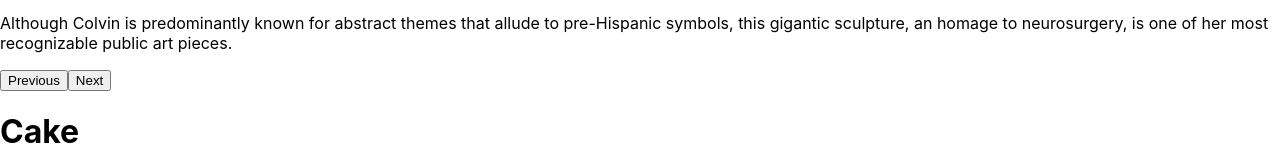
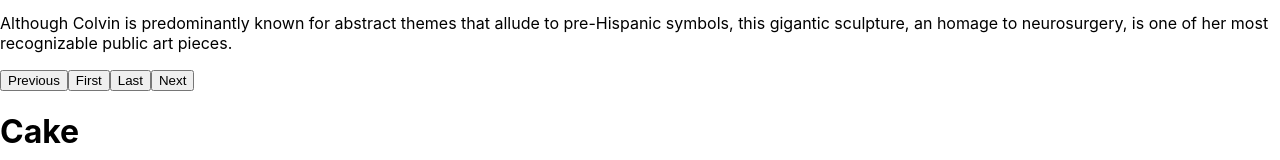
Before and after one commit to RavisaraJayasundara/react-website-, a React (Create React App) app in the folder react_website/: page / in a window 1280 px wide. Shown: the part 442-602 px from the top of the page. Built offline with nearby package versions, Linux system fonts and the light colour scheme.

Commit message:
update Arts file

```diff
--- a/react_website/src/components/Arts.jsx
+++ b/react_website/src/components/Arts.jsx
@@ -4,7 +4,7 @@ import {sculptureList} from './data (1)';
 export default function Arts(){
     const [index,setIndex] = useState(0);
     const prev=()=>{
-        if([index]<1){
+        if(index<1){
             alert('Out of range');
         }else{
             setIndex(index-1);
@@ -18,6 +18,12 @@ export default function Arts(){
             setIndex(index+1);
         }
     }
+    const first=()=>{
+        setIndex(0);
+    }
+    const last=()=>{
+        setIndex(sculptureList.length-1);
+    }
 
     return(
         <div>
@@ -26,7 +32,11 @@ export default function Arts(){
             <h2>{sculptureList[index].artist}</h2>
             <p>{sculptureList[index].description}</p>
             <button onClick={prev}>Previous</button>
+            <button onClick={first}>First</button>
+            <button onClick={last}>Last</button>
             <button onClick={next}>Next</button>
+
+
         </div>
     )
 }
--- a/react_website/src/components/Food.js
+++ b/react_website/src/components/Food.js
@@ -8,14 +8,14 @@ export default function Food(){
         if(index<1){
             alert('Out of range');
         }else{
-            setIndex=(index-1);
+            setIndex(index-1);
         }
     }
     const next=()=>{
-        if(index>food.length-2){
+        if (index>food.length-2) {
             alert('Out of range');
-        }else{
-            setIndex=(index+1);
+        } else {
+            setIndex(index+1);
         }
     }
     return(
```
